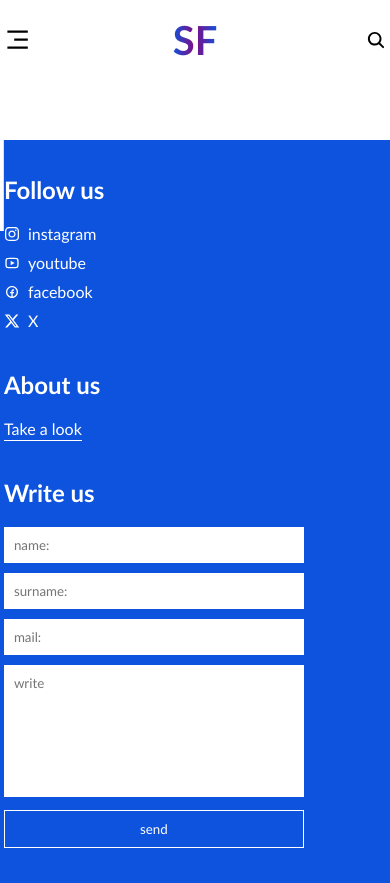
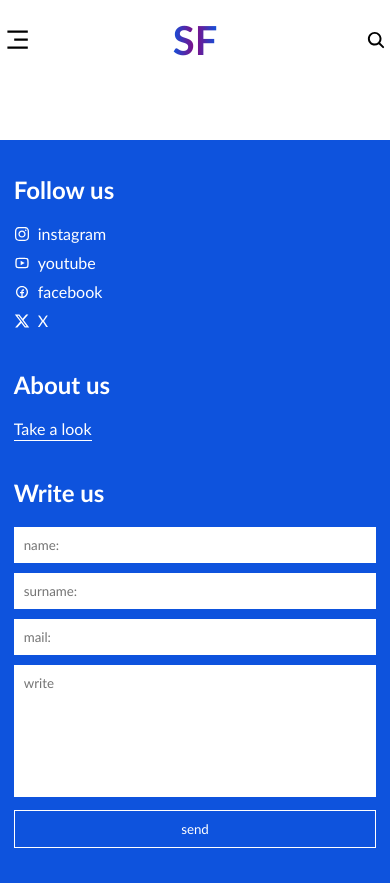
Before and after one commit to VidadiAli/song-festival, a React (Vite) app: page /song-festival/Eurovision in a window 390 px wide. Built offline with nearby package versions, Linux system fonts and the light colour scheme.

Commit message:
first commit

```diff
--- a/src/Components/Footer/Footer.css
+++ b/src/Components/Footer/Footer.css
@@ -61,6 +61,11 @@ textarea {
 }
 
 @media(max-width: 600px) {
+
+    .footer {
+        padding: 30px 10px;
+    }
+
     .footer>div {
         gap: 40px;
     }
@@ -68,4 +73,9 @@ textarea {
     .footer>div>div {
         width: 100%;
     }
+
+    .footer>div>div>form>label>input,
+    textarea {
+        width: 100%;
+    }
 }
--- a/src/Components/Navbar/Navbar.css
+++ b/src/Components/Navbar/Navbar.css
@@ -157,7 +157,7 @@
         flex-direction: column;
         height: max-content;
         padding: 10px 0;
-        transform: translateX(-100%);
+        transform: translateX(-110%);
         transition: .5s;
     }
 
```
